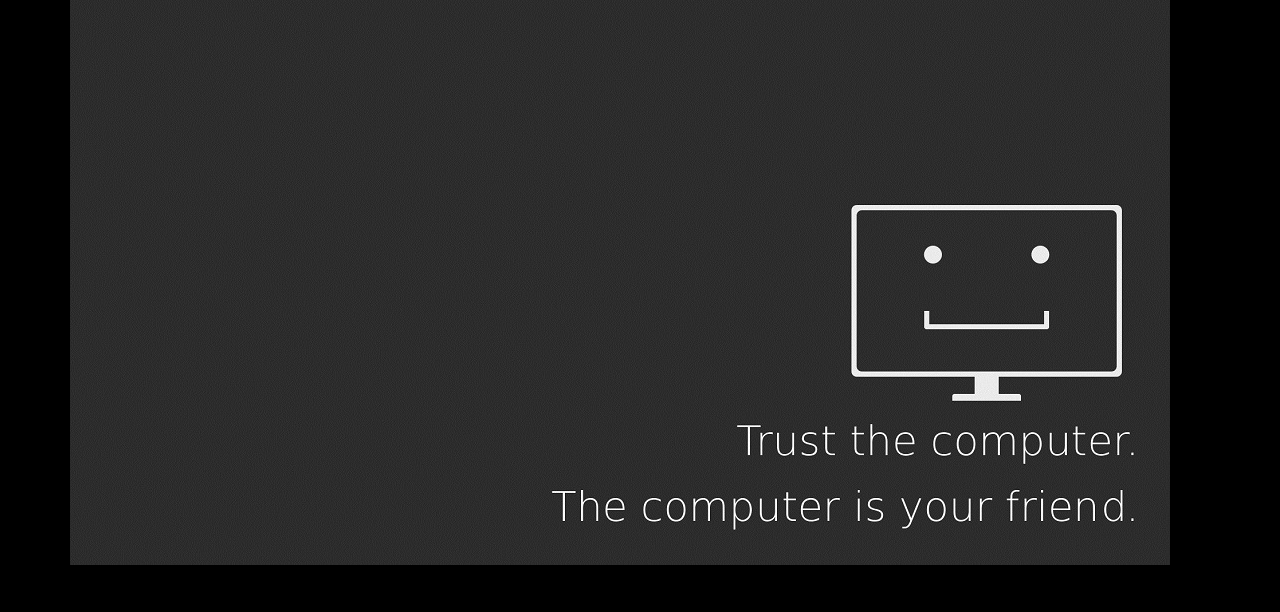
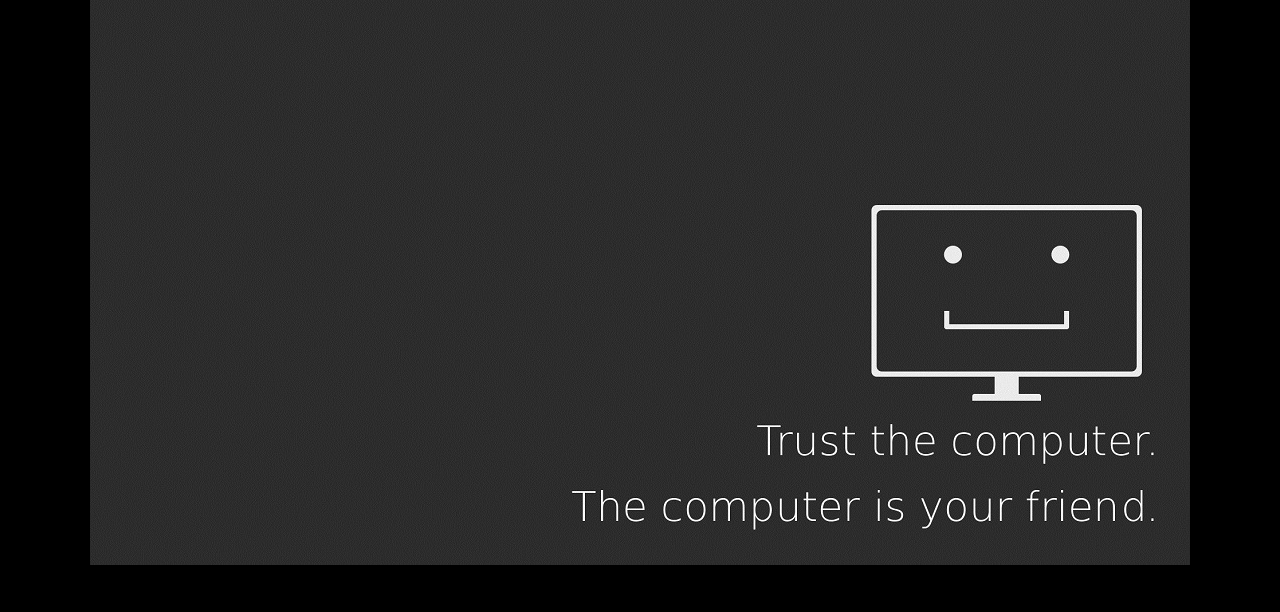
Before and after one commit to dikkydermawan/dikkydermawan.github.io, a plain HTML site: page index.html in a window 1280 px wide. Shown: the part 53-665 px from the top of the page. Drawn offline with nearby package versions, Linux system fonts and the light colour scheme.

Commit message:
perubah keenam

```diff
--- a/index.html
+++ b/index.html
@@ -54,9 +54,9 @@
 <!--      Tutup Navbar-->
 <!--      Tampilan awal -->
       <section class="awal">
-          <div class="container">
+          <div id="section1" class="container-fluid">
               <div class="row">
-                  <div class="col-sm-12">
+                  <div class="col-sm-12 text-center">
                       <img src="Trust-the-computer-typography-hd-wallpaper-1920x1080.jpg">
                   </div>
               </div>
```
